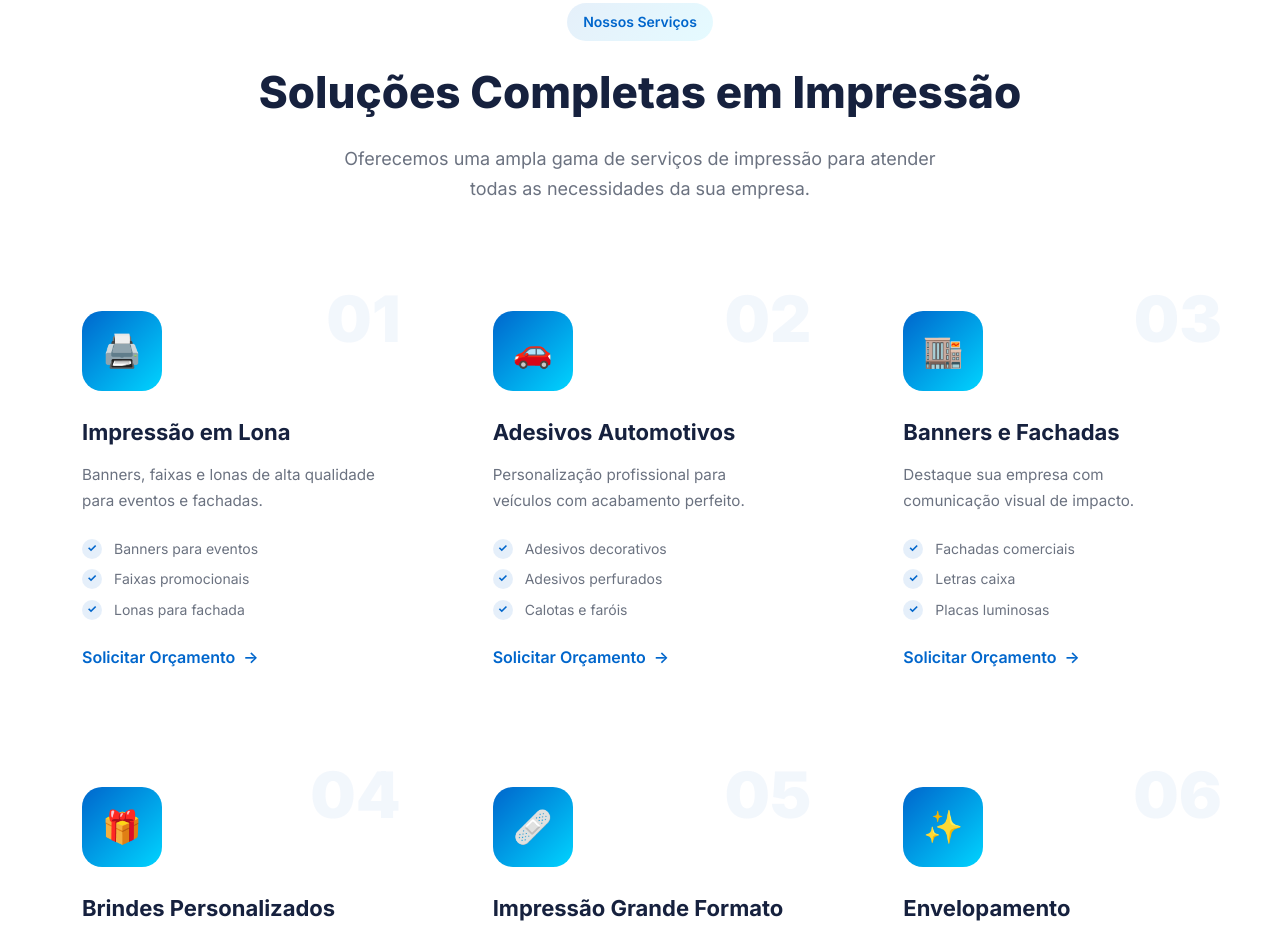
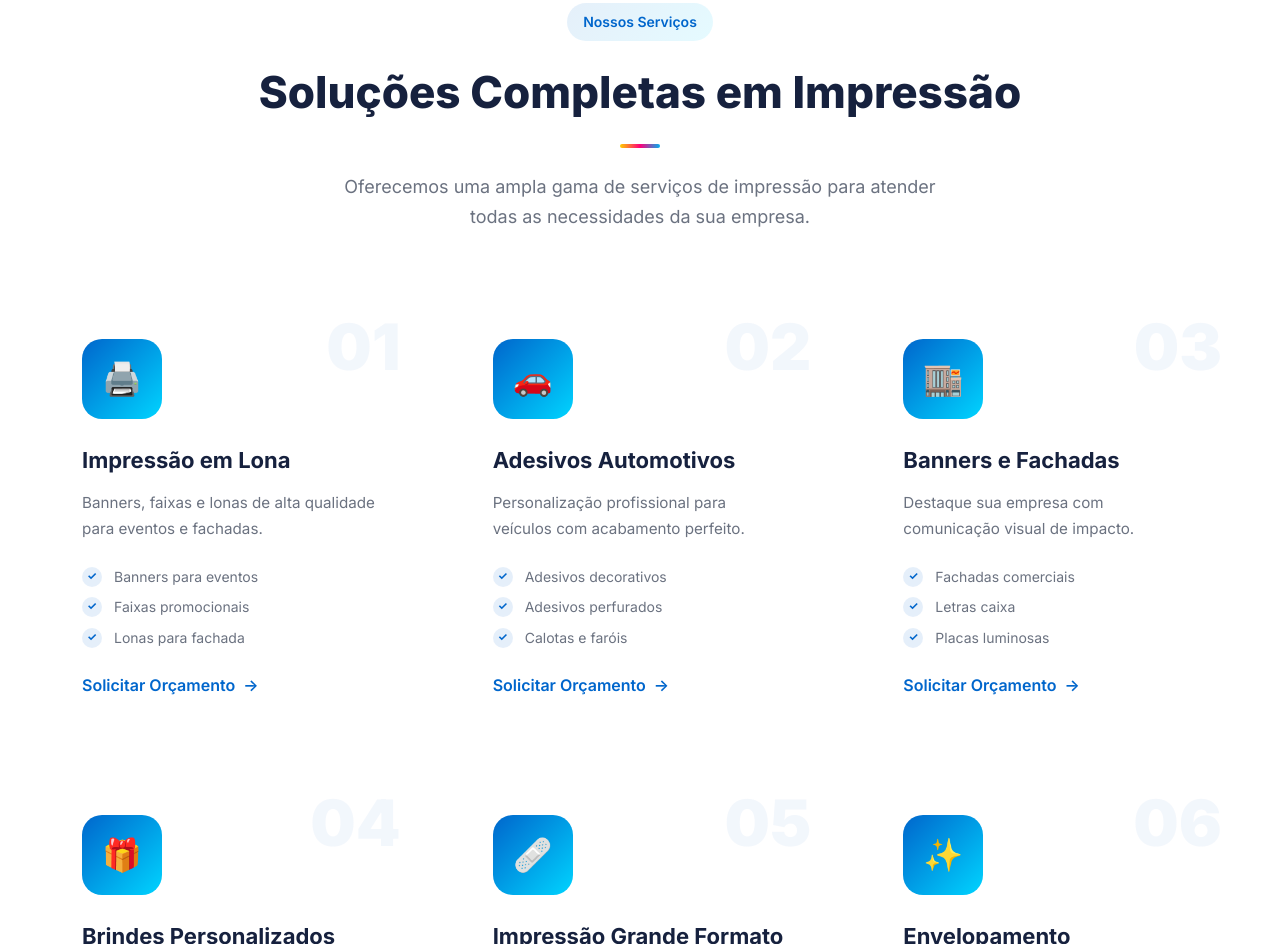
Before and after one commit to marcelllombm/arte3d, a plain HTML site: page index.html in a window 1280 px wide. Shown: the part 1368-2312 px from the top of the page. Drawn offline with Linux system fonts and the light colour scheme.

Commit message:
feat: adiciona linha decorativa com gradiente no título de serviços

```diff
--- a/css/services.css
+++ b/css/services.css
@@ -6,7 +6,7 @@
 }
 
 .services::before {
-  content: '';
+    content: "";
     position: absolute;
     top: 0;
     left: 0;
@@ -30,6 +30,7 @@
     align-items: center;
     gap: 0.5rem;
     background: linear-gradient(135deg, rgba(0, 102, 204, 0.1), rgba(0, 212, 255, 0.1));
+
     padding: 0.5rem 1rem;
     border-radius: 50px;
     font-size: 0.875rem;
@@ -43,6 +44,15 @@
     font-weight: 800;
     color: var(--text-dark);
     margin-bottom: 1rem;
+}
+
+.services-title-line {
+    width: 100%;
+    max-width: 40px;
+    height: 4px;
+    background: linear-gradient(90deg, #FFCC00 0%, #FF007A 50%, #00AEEF 100%);
+    margin: 0 auto 1.5rem;
+    border-radius: 2px;
 }
 
 .services-description {
@@ -70,7 +80,7 @@
 }
 
 .service-card::before {
-  content: '';
+    content: "";
     position: absolute;
     top: 0;
     left: 0;
@@ -177,7 +187,7 @@
 }
 
 .service-features li::before {
-  content: '✓';
+    content: "✓";
     display: flex;
     align-items: center;
     justify-content: center;
--- a/index.html
+++ b/index.html
@@ -87,6 +87,7 @@
       <div class="services-header reveal">
         <span class="services-badge">Nossos Serviços</span>
         <h2 class="services-title">Soluções Completas em Impressão</h2>
+        <div class="services-title-line"></div>
         <p class="services-description">
           Oferecemos uma ampla gama de serviços de impressão para atender todas as necessidades da sua empresa.
         </p>
```
Lines whose indentation alone changed are shown as unchanged.
